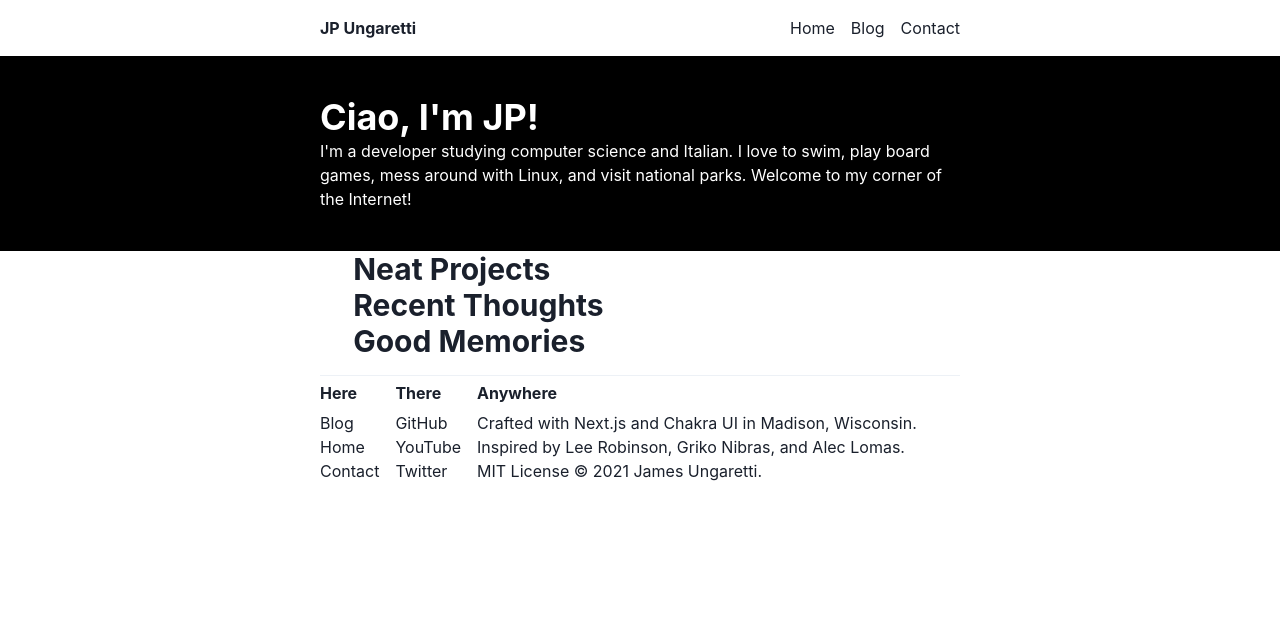
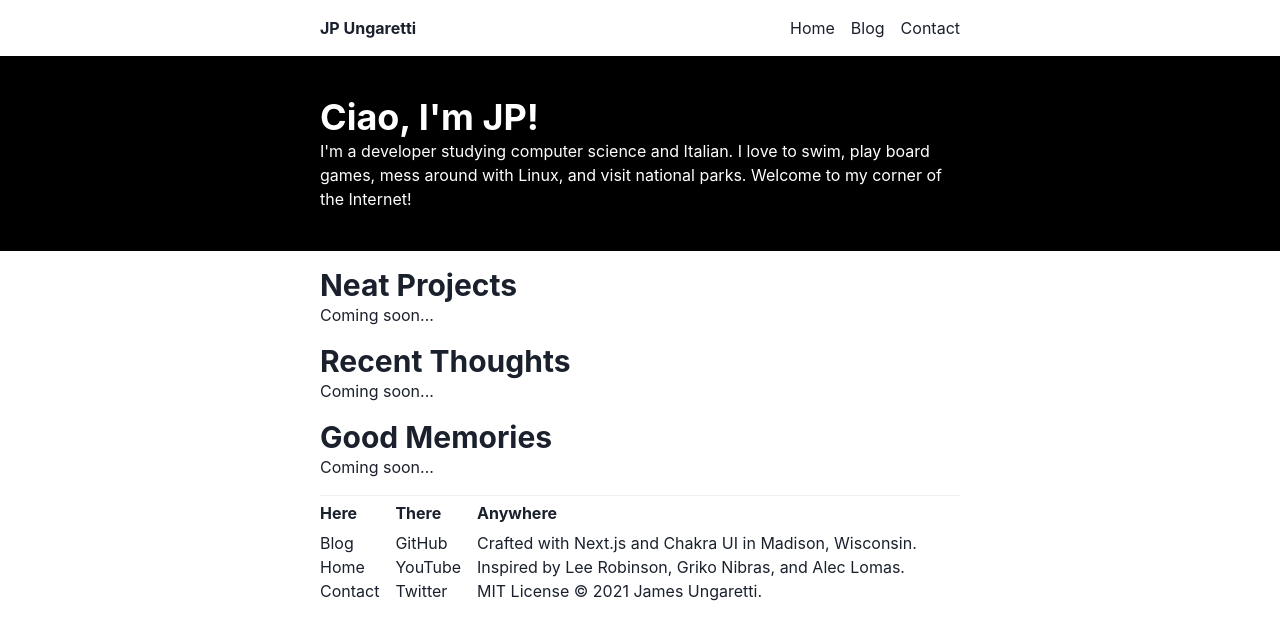
Before and after one commit to sbeczkiewicz/jungaretti.com, a Next.js app: page / in a window 1280 px wide. Shown: the top 640 px of the page. Built offline with nearby package versions, Linux system fonts and the light colour scheme.

Commit message:
Add style to body

```diff
--- a/src/components/Footer.js
+++ b/src/components/Footer.js
@@ -15,7 +15,7 @@ export default function Footer() {
   return (
     <footer>
       <Container maxW="2xl">
-        <Divider mt={4} mb={2} />
+        <Divider mb={2} />
         <Stack spacing={4} direction={["column", null, "row"]}>
           <FooterColumn title="Here">
             <span>Blog</span>
--- a/src/pages/index.js
+++ b/src/pages/index.js
@@ -3,7 +3,7 @@ import Header from "../components/Header";
 import Footer from "../components/Footer";
 import Section from "../components/Section";
 import Welcome from "../components/Welcome";
-import { Container } from "@chakra-ui/react";
+import { Container, Stack } from "@chakra-ui/react";
 
 export default function Home() {
   return (
@@ -21,10 +21,18 @@ export default function Home() {
       </Head>
       <Header />
       <Welcome />
-      <Container>
-        <Section title="Neat Projects" />
-        <Section title="Recent Thoughts" />
-        <Section title="Good Memories" />
+      <Container maxW="2xl">
+        <Stack my={4} spacing={4}>
+          <Section title="Neat Projects">
+            <p>Coming soon...</p>
+          </Section>
+          <Section title="Recent Thoughts">
+            <p>Coming soon...</p>
+          </Section>
+          <Section title="Good Memories">
+            <p>Coming soon...</p>
+          </Section>
+        </Stack>
       </Container>
       <Footer />
     </div>
```
